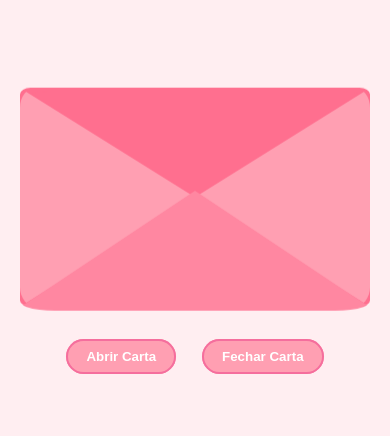
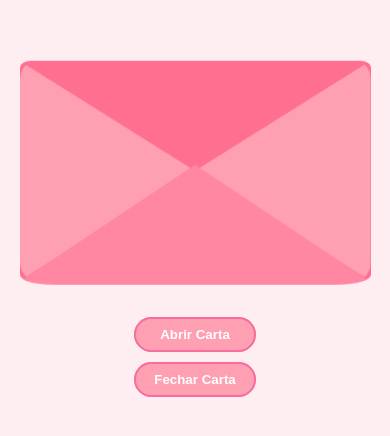
Before and after one commit to zhyok3kx/romantico, a plain HTML site: page index.html in a window 390 px wide. Shown: the part 190-626 px from the top of the page. Drawn offline with Linux system fonts and the light colour scheme.

Commit message:
segundo commit

```diff
--- a/klola.html
+++ b/index.html
@@ -1,9 +1,11 @@
 <!DOCTYPE html>
 <html lang="pt-br">
-<head><link rel="preconnect" href="https://fonts.googleapis.com">
-<link rel="preconnect" href="https://fonts.gstatic.com" crossorigin>
-<link href="https://fonts.googleapis.com/css2?family=Indie+Flower&display=swap" rel="stylesheet">
+<head>
+  <link rel="preconnect" href="https://fonts.googleapis.com">
+  <link rel="preconnect" href="https://fonts.gstatic.com" crossorigin>
+  <link href="https://fonts.googleapis.com/css2?family=Indie+Flower&display=swap" rel="stylesheet">
   <meta charset="UTF-8">
+  <meta name="viewport" content="width=device-width, initial-scale=1.0"> <!-- Added viewport meta tag -->
   <title>Presente pro meu docinho de coco🥵💯</title>
   <link rel="stylesheet" href="style.css">
 </head>
@@ -16,11 +18,11 @@
     <div class="flap-bottom"></div>
     <div class="hearts-container"></div>
 
-    <div class="conteudo-envelope" style="position: relative; width: 270px; height: 200px; overflow: hidden; z-index: 3;">
+    <div class="conteudo-envelope">
     </div>
     <div class="letter">
       <p>Eu te amo Ana, meu amor, minha princesa, minha vida, eu amo cada detalhe seu... seus cachinhos, sua voz, seu humor, personalidade, seu jeitinho todo timido, mesmo a gente tendo se conhecido a pouco tempo eu já sinto algo muito forte com vc Ana, sinceramente eu nem consigo descrever o quanto eu te amo, nunca imaginei conhecer uma pessoa tão incrível e maravilhosa como vc, gosto da leveza que vc traz pros meus dias e da forma q vc me faz sorrir até nas horas mais dificeis. Gosto de relembrar pequenos momentos que a gente teve juntos, quando a gente ficou de mão dada sentados juntin, só curtindo a brisa, quando a gente se "beijou" pela primeira vez, q na verdade foi mais um selinho kkkk... eu só quero viver do seu lado pro resto da vida, quero construir uma história com vc, crescer juntos pois somos muito novos ainda. Sonho em futuramente ter uma família com vc, eu te amo muito Ana e eu não falo isso por impulso, mas por sentir no fundo q eu realmente encontrei alguém especial para minha vida, e eu quero te lembrar disso todos os dias da minha vida, eu te amo Ana.<br>
-      <img src="gatoazul.gif"alt="Gif fofo" style="display: block; margin: 10px auto; width: 120px;">>
+      <img src="gatoazul.gif" alt="Gif fofo" style="display: block; margin: 10px auto; width: 120px;">
       </p>
     </div>
   </div>
@@ -29,7 +31,6 @@
     <button onclick="abrirCarta()">Abrir Carta</button>
     <button onclick="fecharCarta()">Fechar Carta</button>
   </div>
-
 
 <script>
   function abrirCarta() {
@@ -70,6 +71,5 @@
   }
 </script>
 
-
 </body>
 </html>
--- a/style.css
+++ b/style.css
@@ -3,7 +3,7 @@ body {
   bottom: 0;
   left: 0;
   width: 100%;
-  height: 120px;
+  height: 100vh; /* Changed to 100vh for full height */
   margin: 0;
   padding: 0;
   background: #ffeef1;
@@ -11,7 +11,6 @@ body {
   flex-direction: column;
   align-items: center;
   justify-content: center;
-  height: 100vh;
   font-family: "Indie Flower", cursive;
   font-weight: 400;
   font-style: normal;
@@ -21,27 +20,25 @@ body {
 .envelope {
   border-radius: 3%;
   position: relative;
-  width: 90vw; /* ocupa até 90% da largura da tela */
-  max-width: 350px; /* mas nunca passa disso */
-  height: auto;
-  aspect-ratio: 1.6 / 1; /* mantém proporção parecida */
+  width: 350px;
+  height: 220px;
   background-color: #ff6f8f;
   clip-path: polygon(1 100%, 50% 0, 100% 100%);
   transition: all 0.5s ease;
   display: flex;
   align-items: center;
   justify-content: center;
-  animation: cartaFlutuando 3s ease-in-out infinite;
+  animation: cartaFlutuando 1.8s ease-in-out infinite;
 }
 
+
 /*triangulo de cima*/
-
 .flap {
   border-radius: 8%;
   position: absolute;
   top: 4px;
   left: 0;
-  width: 350px;
+  width: 100%; /* Changed to 100% for responsiveness */
   height: 110px;
   background-color: #ff6f8f;
   clip-path: polygon(0 0, 50% 100%, 100% 0);
@@ -51,7 +48,6 @@ body {
 }
 
 /*triangulo de baixo*/
-
 .flap-bottom {
   border-radius: 11%;
   position: absolute;
@@ -66,9 +62,7 @@ body {
   z-index: 5;
 }
 
-
-/*papel      */
-
+/*papel*/
 .letter {
   position: absolute;
   width: 270px;
@@ -88,10 +82,8 @@ body {
   overflow-y: auto;
 }
 
-
 .envelope.aberta .flap {
   transform: rotateX(180deg);
-
 }
 
 .envelope.aberta .letter {
@@ -103,11 +95,13 @@ body {
 
 .buttons {
   margin-top: 30px;
+  display: flex;
+  flex-direction: column; /* Stack buttons vertically on small screens */
 }
 
 button {
   padding: 10px 20px;
-  margin: 0 10px;
+  margin: 5px 0; /* Adjusted margin for vertical stacking */
   background-color: #ff9fb2;
   border: none;
   border-radius: 20px;
@@ -125,8 +119,7 @@ button:hover {
   background-color: #ff829b;
 }
 
-/*triangulo lado esquerdo e direito      */
-
+/*triangulo lado esquerdo e direito*/
 .bottom-left, .bottom-right {
   border-radius: 9%;
   position: absolute;
@@ -140,13 +133,11 @@ button:hover {
 .bottom-left {
   left: 0;
   clip-path: polygon(0 0, 100% 50%, 0 100%);
-
 }
 
 .bottom-right {
   right: 0;
   clip-path: polygon(100% 0, 0 50%, 100% 100%);
-;
 }
 
 .hearts-container {
@@ -168,8 +159,6 @@ button:hover {
   background-position: center;
   animation: floatUpWavy 5s linear forwards;
 }
-
-
 
 @keyframes floatUp {
   0% {
@@ -225,3 +214,18 @@ button:hover {
   50%  { transform: translateY(-3px); }
   100% { transform: translateY(0); }
 }
+
+/* Media Queries for additional responsiveness */
+@media (max-width: 600px) {
+  .envelope {
+    width: 90%; /* Adjust envelope width for smaller screens */
+  }
+
+  .letter {
+    width: 95%; /* Adjust letter width for smaller screens */
+  }
+
+  button {
+    width: 100%; /* Make buttons full width on small screens */
+  }
+}
```
